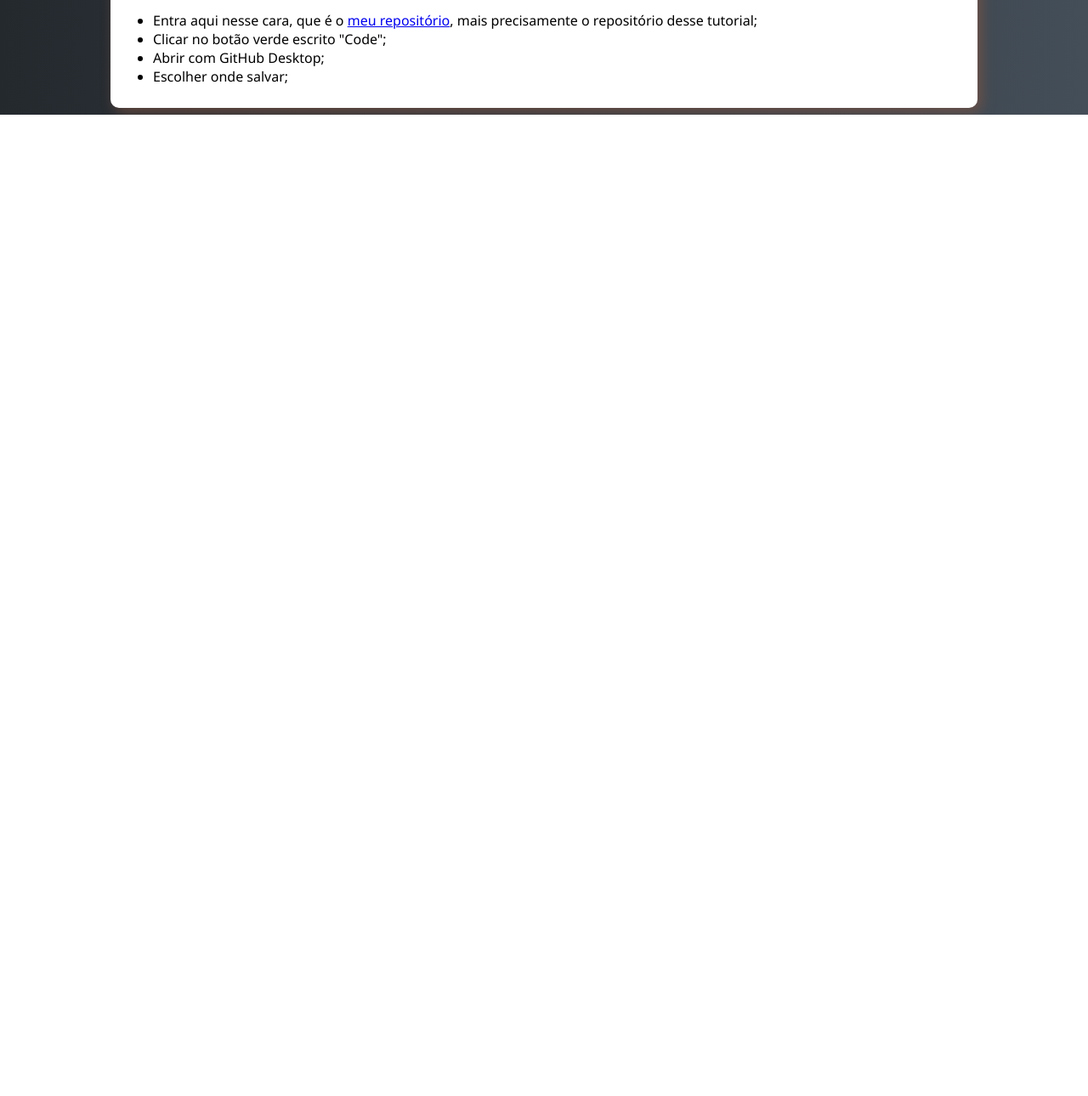
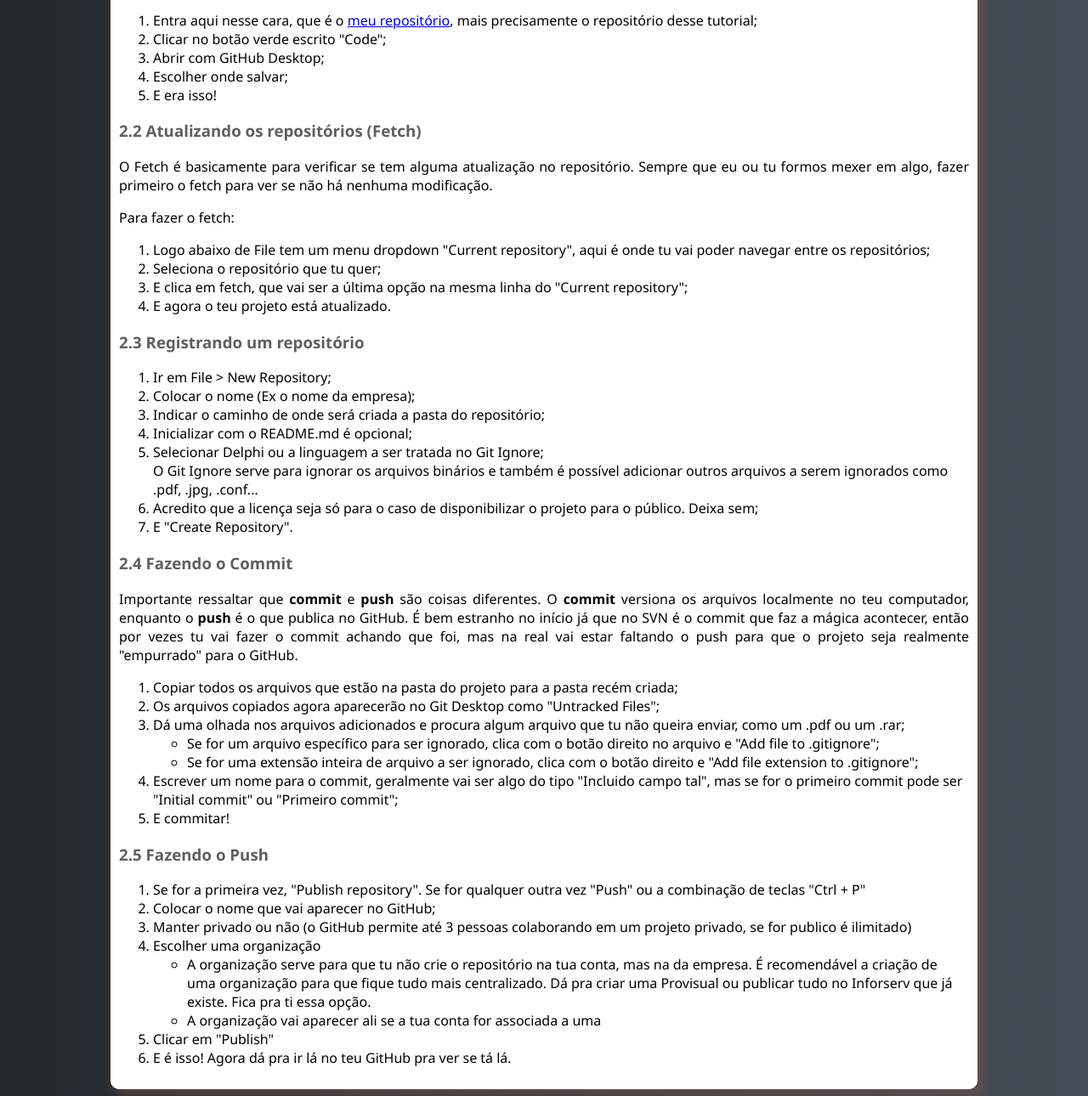
Before and after one commit to carlosbecker2077/tutorial-git-github, a plain HTML site: page index.html in a window 1280 px wide. Shown: the part 1256-2546 px from the top of the page at 85% size. Before the commit the page ends 1391 px from the top, so only its background shows below. Drawn offline with Linux system fonts and the light colour scheme.

Commit message:
Update index.html

```diff
--- a/index.html
+++ b/index.html
@@ -84,14 +84,66 @@
         </p>
         <p>
             Melhor demonstrar com um exemplo né? Então faz assim:
-            <ul>
+            <ol>
                 <li>Entra aqui nesse cara, que é o <a target="_blank" href="https://github.com/carlosbecker2077/tutorial-git-github">meu repositório</a>, mais precisamente o repositório desse tutorial;</li>
                 <li>Clicar no botão verde escrito "Code";</li>
                 <li>Abrir com GitHub Desktop;</li>
                 <li>Escolher onde salvar;</li>
+                <li>E era isso!</li>
+            </ol>
+        </p>
+        <h3>2.2 Atualizando os repositórios (Fetch)</h3>
+
+        <p>O Fetch é basicamente para verificar se tem alguma atualização no repositório. Sempre que eu ou tu formos mexer em algo, fazer primeiro o fetch para ver se não há nenhuma modificação.</p>
+        <p>Para fazer o fetch:</p>
+        <ol>
+            <li>Logo abaixo de File tem um menu dropdown "Current repository", aqui é onde tu vai poder navegar entre os repositórios;</li>
+            <li>Seleciona o repositório que tu quer;</li>
+            <li>E clica em fetch, que vai ser a última opção na mesma linha do "Current repository";</li>
+            <li>E agora o teu projeto está atualizado.</li>
+        </ol>
+        <h3>2.3 Registrando um repositório</h3>
+
+        <ol>
+            <li>Ir em File > New Repository;</li>
+            <li>Colocar o nome (Ex o nome da empresa);</li>
+            <li>Indicar o caminho de onde será criada a pasta do repositório;</li>
+            <li>Inicializar com o README.md é opcional;</li>
+            <li>Selecionar Delphi ou a linguagem a ser tratada no Git Ignore; <br>O Git Ignore serve para ignorar os arquivos binários e também é possível adicionar outros arquivos a serem ignorados como .pdf, .jpg, .conf...</li>
+            <li>Acredito que a licença seja só para o caso de disponibilizar o projeto para o público. Deixa sem;</li>
+            <li>E "Create Repository".</li>
+
+        </ol>
+        <h3>2.4 Fazendo o Commit</h3>
+        <p>Importante ressaltar que <strong>commit</strong> e <strong>push</strong> são coisas diferentes. O <strong>commit</strong> versiona os arquivos localmente no teu computador, enquanto o <strong>push</strong> é o que publica no GitHub. É bem estranho no início já que no SVN é o commit que faz a mágica acontecer, então por vezes tu vai fazer o commit achando que foi, mas na real vai estar faltando o push para que o projeto seja realmente "empurrado" para o GitHub.</p>
+
+        <ol>
+            <li>Copiar todos os arquivos que estão na pasta do projeto para a pasta recém criada;</li>
+            <li>Os arquivos copiados agora aparecerão no Git Desktop como "Untracked Files";</li>
+            <li>Dá uma olhada nos arquivos adicionados e procura algum arquivo que tu não queira enviar, como um .pdf ou um .rar;</li>
+            <ul>
+                <li>Se for um arquivo específico para ser ignorado, clica com o botão direito no arquivo e "Add file to .gitignore";</li>
+                <li>Se for uma extensão inteira de arquivo a ser ignorado, clica com o botão direito e "Add file extension to .gitignore";</li>
             </ul>
+            <li>Escrever um nome para o commit, geralmente vai ser algo do tipo "Incluido campo tal", mas se for o primeiro commit pode ser "Initial commit" ou "Primeiro commit";</li>
+            <li>E commitar!</li>
+        </ol>
+        <h3>2.5 Fazendo o Push</h3>
+        <ol>
+            <li>Se for a primeira vez, "Publish repository". Se for qualquer outra vez "Push" ou a combinação de teclas "Ctrl + P"</li>
+            <li>Colocar o nome que vai aparecer no GitHub;</li>
+            <li>Manter privado ou não (o GitHub permite até 3 pessoas colaborando em um projeto privado, se for publico é ilimitado)</li>
+            <li>Escolher uma organização</li>
+            <ul>
+                <li>A organização serve para que tu não crie o repositório na tua conta, mas na da empresa. É recomendável a criação de uma organização para que fique tudo mais centralizado. Dá pra criar uma Provisual ou publicar tudo no Inforserv que já existe. Fica pra ti essa opção.</li>
+                <li>A organização vai aparecer ali se a tua conta for associada a uma</li>
+            </ul>
+            <li>Clicar em "Publish"</li>
+            <li>E é isso! Agora dá pra ir lá no teu GitHub pra ver se tá lá.</li>
+        </ol>
 
-        </p>
+
+
 
     </main>
 </body>
```
